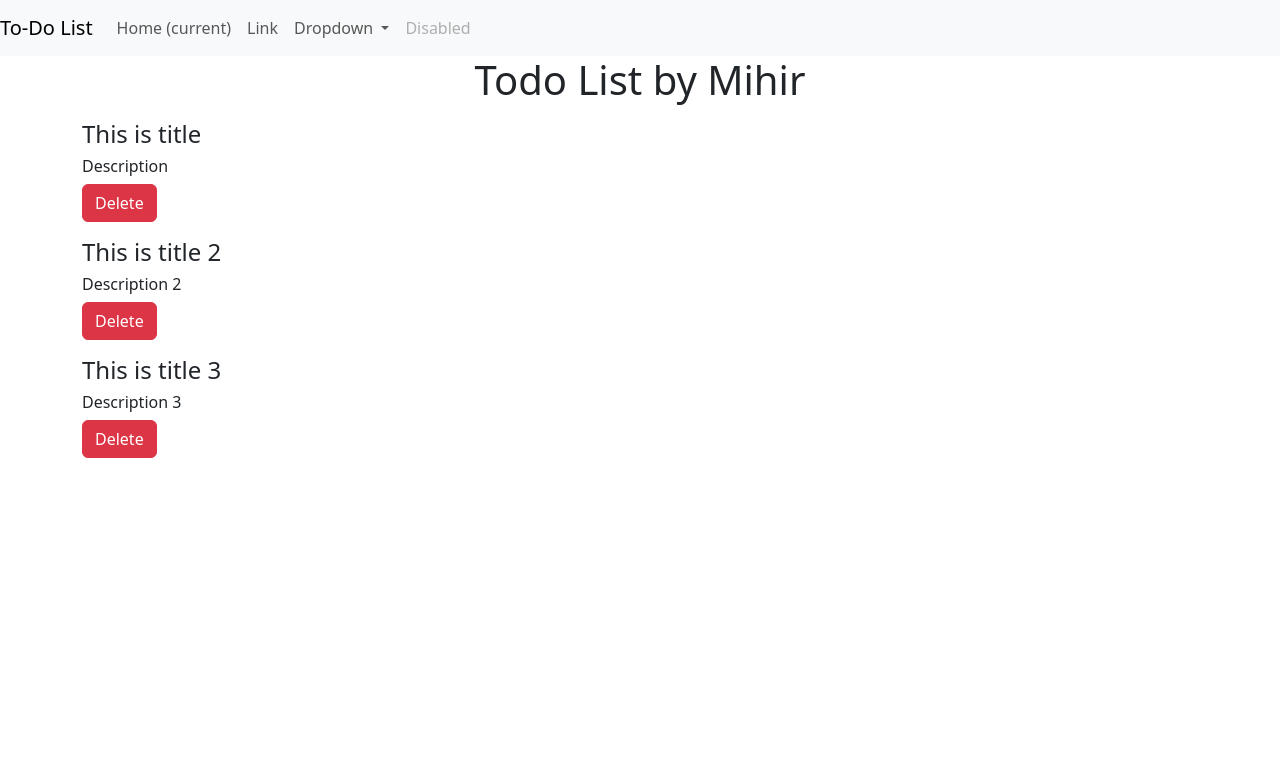
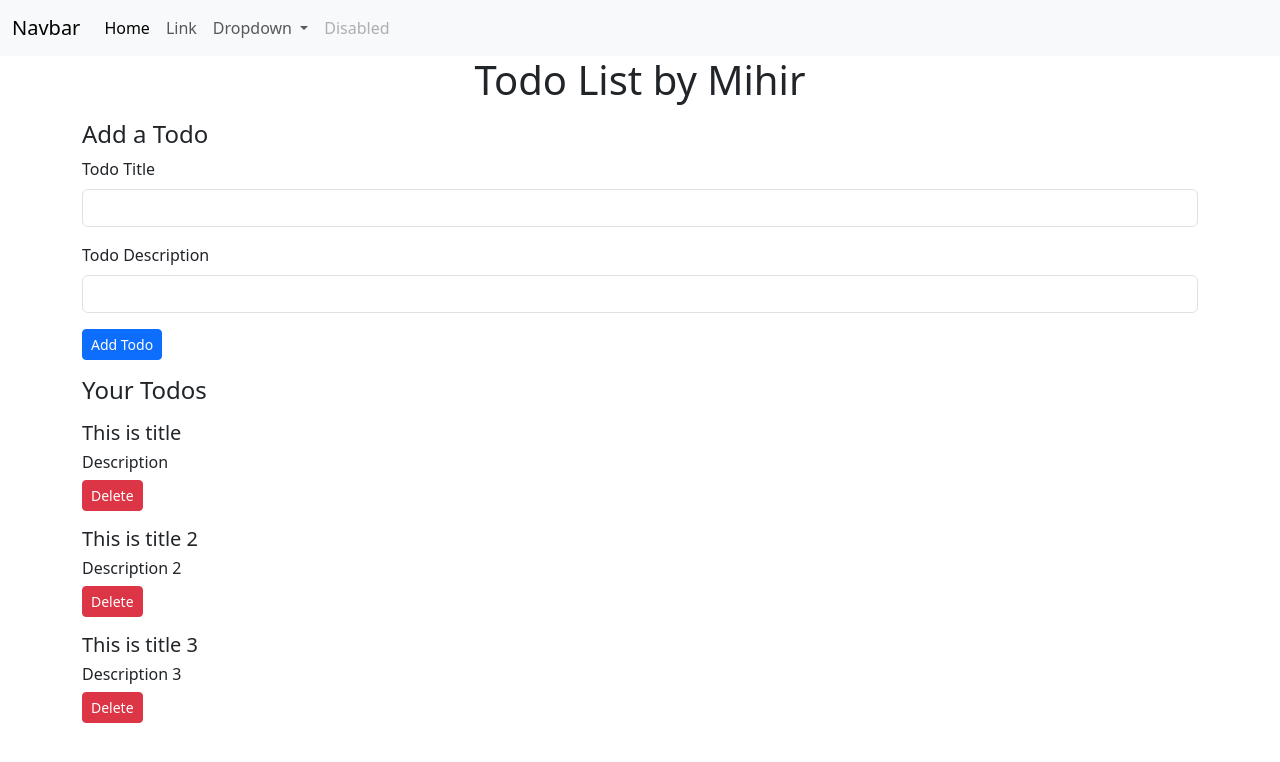
Before and after one commit to axewhyzed/todo-list, an Angular app: page / in a window 1280 px wide. Shown: the top 762 px of the page. Built offline with nearby package versions, Linux system fonts and the light colour scheme.

Commit message:
Add Todo form added

```diff
--- a/src/app/MyComponents/add-todo/add-todo.component.html
+++ b/src/app/MyComponents/add-todo/add-todo.component.html
@@ -1 +1,20 @@
-<p>add-todo works!</p>
+<div class="my-3">
+  <h4>Add a Todo</h4>
+
+  <form>
+    <div class="mb-3">
+      <label for="title" class="form-label">Todo Title</label>
+      <input
+        type="text"
+        class="form-control"
+        id="title"
+        aria-describedby="emailHelp"
+      />
+    </div>
+    <div class="mb-3">
+      <label for="desc" class="form-label">Todo Description</label>
+      <input type="text" class="form-control" id="desc" />
+    </div>
+    <button type="submit" class="btn btn-sm btn-primary">Add Todo</button>
+  </form>
+</div>
--- a/src/app/MyComponents/todo-item/todo-item.component.html
+++ b/src/app/MyComponents/todo-item/todo-item.component.html
@@ -1,5 +1,5 @@
 <div class="my-3">
-  <h4>{{ todo.title }}</h4>
+  <h5>{{ todo.title }}</h5>
   <h6>{{ todo.desc }}</h6>
-  <button class="btn btn-danger" (click)="onClick(todo)">Delete</button>
+  <button class="btn btn-sm btn-danger" (click)="onClick(todo)">Delete</button>
 </div>
--- a/src/app/MyComponents/todos/todos.component.html
+++ b/src/app/MyComponents/todos/todos.component.html
@@ -1,3 +1,5 @@
+<app-add-todo></app-add-todo>
+<h4>Your Todos</h4>
 <div *ngFor = "let todo of todos">
 <app-todo-item [todo] = "todo" (todoDelete)="deleteTodo($event)"></app-todo-item>
 </div>
--- a/src/app/MyComponents/todos/todos.component.ts
+++ b/src/app/MyComponents/todos/todos.component.ts
@@ -2,11 +2,12 @@ import { Component, OnInit } from '@angular/core';
 import { Todo } from '../../Todo';
 import { CommonModule } from '@angular/common';
 import { TodoItemComponent } from '../todo-item/todo-item.component';
+import { AddTodoComponent } from '../add-todo/add-todo.component';
 
 @Component({
   selector: 'app-todos',
   standalone: true,
-  imports: [CommonModule, TodoItemComponent],
+  imports: [CommonModule, TodoItemComponent, AddTodoComponent],
   templateUrl: './todos.component.html',
   styleUrl: './todos.component.css'
 })
--- a/src/app/app.component.html
+++ b/src/app/app.component.html
@@ -1,34 +1,34 @@
 <div>
-  <nav class="navbar navbar-expand-lg navbar-light bg-light">
-    <a class="navbar-brand" href="#">To-Do List</a>
-    <button class="navbar-toggler" type="button" data-toggle="collapse" data-target="#navbarSupportedContent" aria-controls="navbarSupportedContent" aria-expanded="false" aria-label="Toggle navigation">
+  <nav class="navbar navbar-expand-lg bg-body-tertiary">
+    <div class="container-fluid">
+      <a class="navbar-brand" href="#">Navbar</a>
+      <button class="navbar-toggler" type="button" data-bs-toggle="collapse" data-bs-target="#navbarSupportedContent" aria-controls="navbarSupportedContent" aria-expanded="false" aria-label="Toggle navigation">
         <span class="navbar-toggler-icon"></span>
       </button>
-
       <div class="collapse navbar-collapse" id="navbarSupportedContent">
-      <ul class="navbar-nav mr-auto">
-        <li class="nav-item active">
-          <a class="nav-link" href="#">Home <span class="sr-only">(current)</span></a>
+        <ul class="navbar-nav me-auto mb-2 mb-lg-0">
+          <li class="nav-item">
+            <a class="nav-link active" aria-current="page" href="#">Home</a>
           </li>
           <li class="nav-item">
             <a class="nav-link" href="#">Link</a>
           </li>
           <li class="nav-item dropdown">
-          <a class="nav-link dropdown-toggle" href="#" id="navbarDropdown" role="button" data-toggle="dropdown" aria-haspopup="true" aria-expanded="false">
+            <a class="nav-link dropdown-toggle" href="#" role="button" data-bs-toggle="dropdown" aria-expanded="false">
               Dropdown
             </a>
-          <div class="dropdown-menu" aria-labelledby="navbarDropdown">
-            <a class="dropdown-item" href="#">Action</a>
-            <a class="dropdown-item" href="#">Another action</a>
-            <div class="dropdown-divider"></div>
-            <a class="dropdown-item" href="#">Something else here</a>
-          </div>
+            <ul class="dropdown-menu">
+              <li><a class="dropdown-item" href="#">Action</a></li>
+              <li><a class="dropdown-item" href="#">Another action</a></li>
+              <li><hr class="dropdown-divider"></li>
+              <li><a class="dropdown-item" href="#">Something else here</a></li>
+            </ul>
           </li>
           <li class="nav-item">
-          <a class="nav-link disabled" href="#">Disabled</a>
+            <a class="nav-link disabled" aria-disabled="true">Disabled</a>
           </li>
         </ul>
-
+      </div>
     </div>
   </nav>
 
```
Lines whose indentation alone changed are shown as unchanged.
